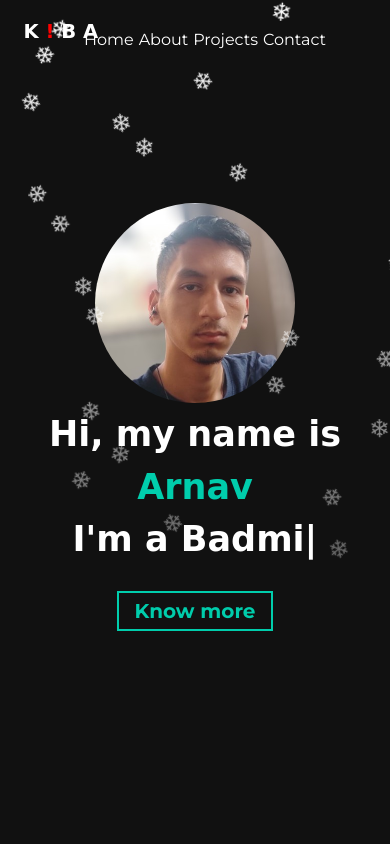
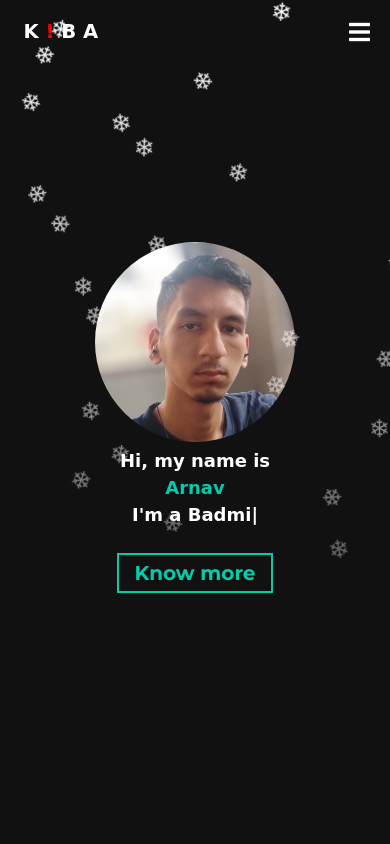
Before and after one commit to kiba953/PortFolio, a website built with Parcel: page src/index.html in a window 390 px wide. Shown: the top 844 px of the page. Built offline with nearby package versions, Linux system fonts and the light colour scheme.

Commit message:
changed some stuff

```diff
--- a/src/index.html
+++ b/src/index.html
@@ -44,12 +44,18 @@
   <body>
     <div id="header">
       <h1>K<span style="color:red;"> ! </span>B A</h1>
+      <div class="menu-toggle">
+        <i class="fas fa-bars"></i>
         <ul class="list">
           <li><a href="#hero">Home</a></li>
           <li><a href="#about">About</a></li>
           <li><a href="#projects">Projects</a></li>
           <li><a href="#contact">Contact</a></li>
         </ul>
+      </div>
+
+
+
     </div>
     <!-- **** Hero Section **** -->
     <section id="hero" class="jumbotron">
--- a/src/index.js
+++ b/src/index.js
@@ -62,3 +62,11 @@ initTiltEffect();
         ];
         const delay = 100;
         typeWriter("typewriter", words, delay);
+  document.addEventListener("DOMContentLoaded", function () {
+    const menuToggle = document.querySelector(".fa-bars");
+    const menuList = document.querySelector(".menu-toggle");
+
+    menuToggle.addEventListener("click", function () {
+      menuList.classList.toggle("active");
+    });
+  });
--- a/src/sass/sections/_hero.scss
+++ b/src/sass/sections/_hero.scss
@@ -31,7 +31,7 @@
       text-align: center;
     }
     @include respond(phone) {
-      font-size: 3.5rem;
+      font-size: 1.8rem;
       line-height: 1.5;
     }
     @include respond(phone-xs) {
--- a/src/styles.scss
+++ b/src/styles.scss
@@ -46,7 +46,9 @@
     z-index: 10;
     background-color: #111;
   }
-
+  .menu-toggle{
+    height: 100%;
+  }
   #header h1 {
     position:absolute;
     margin: 0;
@@ -61,7 +63,7 @@
     position: relative;
     color: white;
     text-align: center;
-    top: 35%;
+    top: 18%;
   }
 
   #header li {
@@ -90,32 +92,53 @@
   #header li:hover::after {
     transform: scaleX(1);
   }
-  /* Your existing header styles... */
 
+/* New styles for mobile and hamburger icon */
 @media screen and (max-width: 767px) {
-    /* Styles for phone mode */
-    #header .list {
-      display: flex;
-      justify-content: center;
-    }
+  .menu-toggle {
+    text-align: right;
+    padding: 20px;
+    cursor: pointer;
+    display: block;
+  }
 
-    #header li {
-      display: inline-block;
-      margin-right: 0.5rem; /* Adjust the spacing between the dots */
-    }
+  .menu-toggle .fas {
+    font-size: 24px;
+    color: white;
+  }
 
-    #header li:last-child {
-      margin-right: 0; /* Remove spacing for the last dot */
-    }
+  .menu-toggle .list {
+    display: none;
+    position: absolute;
+    top: 100%;
+    right: 0;
+    background-color: #111;
+    border: 1px solid #fff;
+    border-radius: 4px;
+    box-shadow: 0 2px 4px rgba(0, 0, 0, 0.1);
+  }
 
-    #header li::after {
-      content: '.';
-      background-color: transparent;
-      color: white;
-      font-size: 2rem;
-    }
+  .menu-toggle .list li {
+    display: block;
+    margin-right: 0;
+  }
 
-    #header li:hover::after {
-      transform: scaleX(1);
-    }
+  .menu-toggle .list li a {
+    display: block;
+    padding: 10px;
+    color: #fff;
+    text-decoration: none;
+    /* Add the hover effect */
+    transition: background-color 0.3s ease;
   }
+
+  /* Change color on hover */
+  .menu-toggle .list li a:hover {
+    background-color: rgba(255, 255, 255, 0.1);
+  }
+
+  /* Show the menu when toggled */
+  .menu-toggle.active .list {
+    display: block;
+  }
+}
```
Lines whose indentation alone changed are shown as unchanged.
